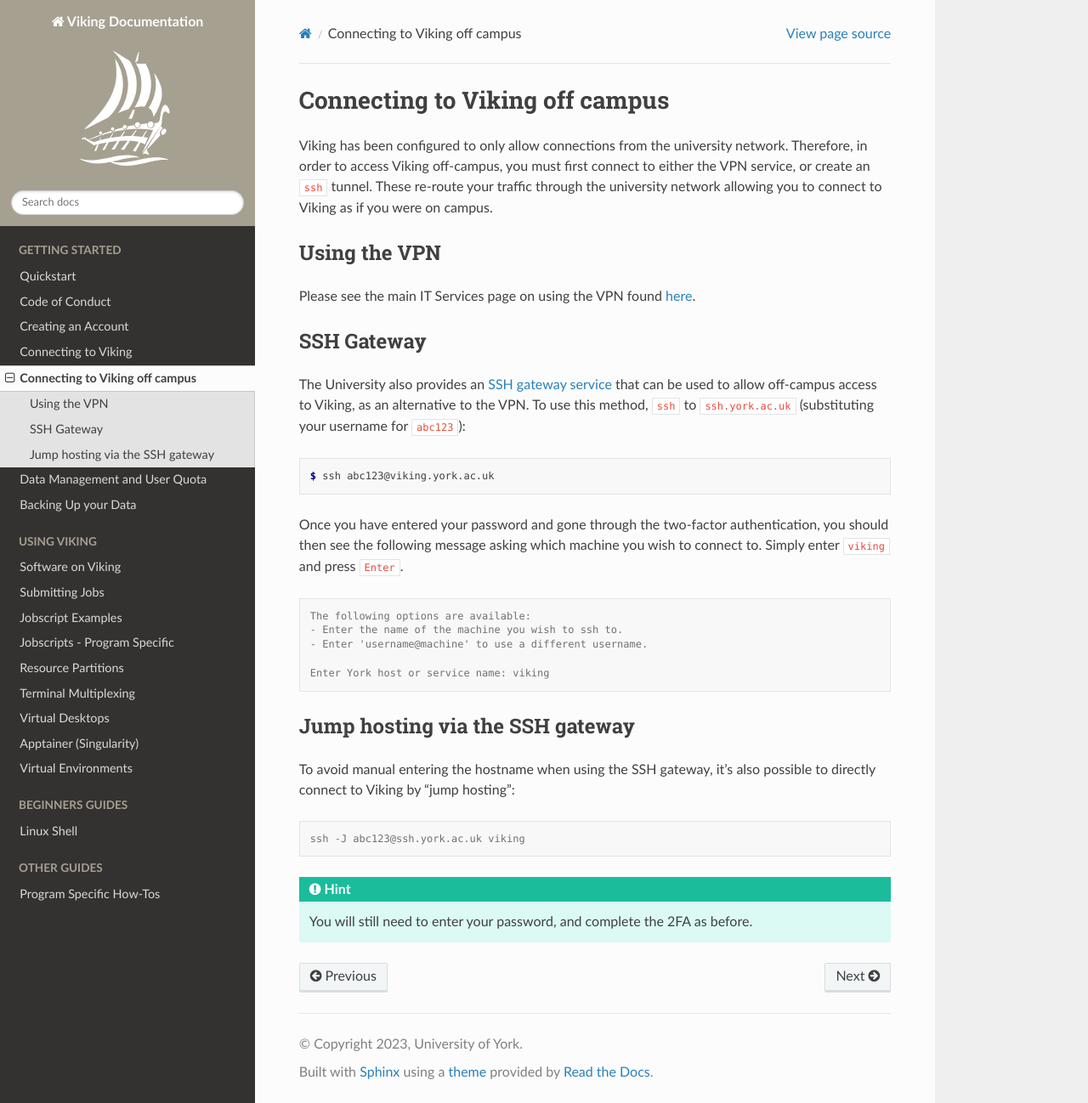
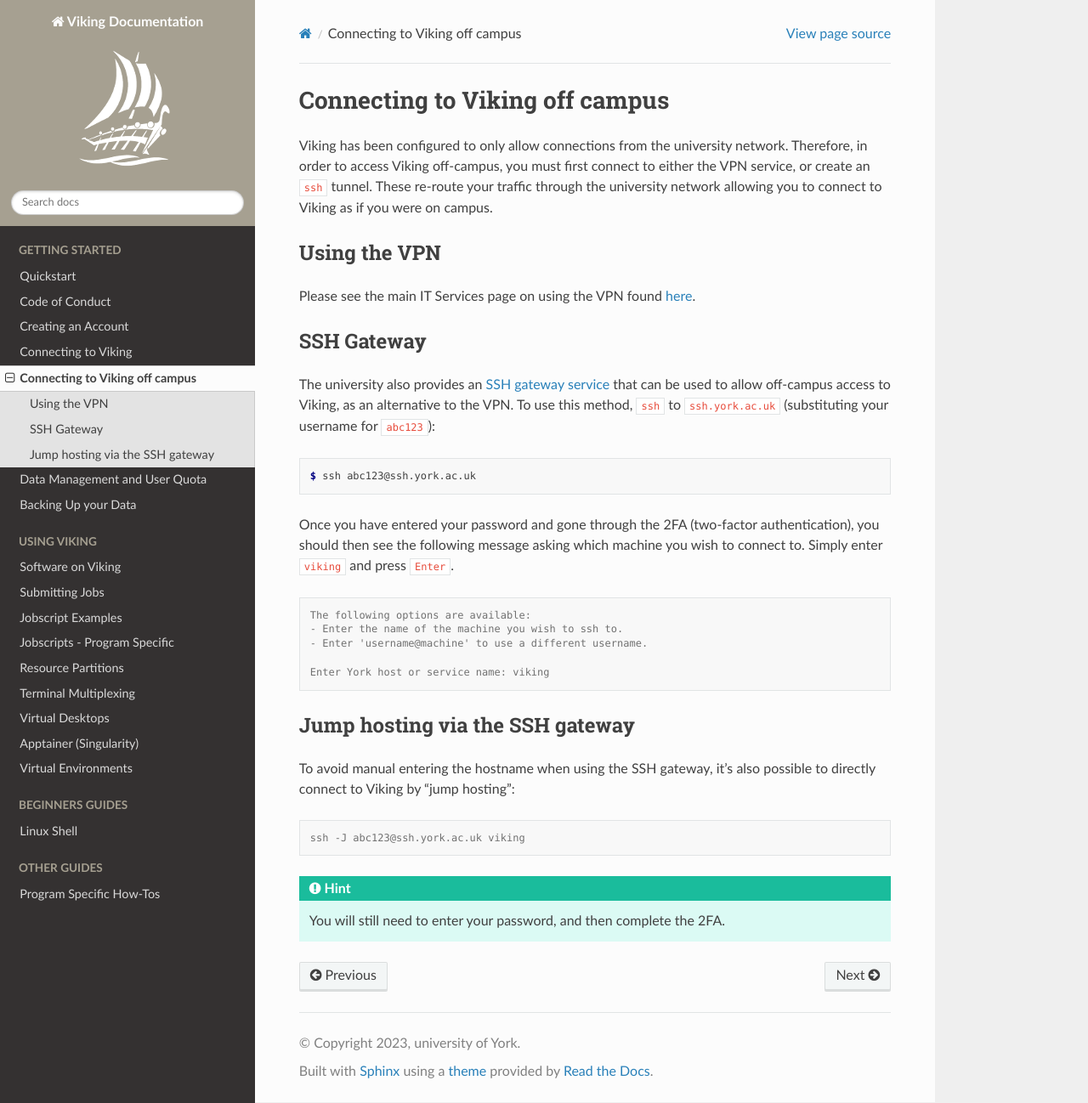
Before and after one commit to university-of-york/research-it-documentation, a Sphinx documentation site: the page built from docs/source/getting_started/connecting_off_campus.rst, in a window 1280 px wide and 1298 px high. Shown: the whole window at 85% size. Built offline with Sphinx 7.4.7 and the Read the Docs theme 2.0.0, drawn with Linux system fonts in a browser that asks for light colours.

Commit message:
corrections spotted by GA

```diff
--- a/docs/source/conf.py
+++ b/docs/source/conf.py
@@ -6,8 +6,8 @@
 # -- Project information
 
 project = 'Viking Documentation'
-copyright = '2023, University of York'
-author = 'University of York'
+copyright = '2023, university of York'
+author = 'university of York'
 
 release = '0.1'
 version = '0.1.0'
--- a/docs/source/getting_started/backing_up.rst
+++ b/docs/source/getting_started/backing_up.rst
@@ -1,7 +1,7 @@
 Backing Up your Data
 ====================
 
-There are two main options depending on how frequently you need to access the data, the University **Filestore** or the **Vault**.
+There are two main options depending on how frequently you need to access the data, the university **Filestore** or the **Vault**.
 
 The **Vault** provides unlimited cold storage and is appropriate for storing sensitive data but retrieving the data can take some time and may incur a charge
 
@@ -22,7 +22,7 @@
 Filestore
 ---------
 
-Please see the University's `Filestore guide <https://www.york.ac.uk/it-services/filestore/rented/>`_ for more information about accessing and using this service.
+Please see the university's `Filestore guide <https://www.york.ac.uk/it-services/filestore/rented/>`_ for more information about accessing and using this service.
 To move your data from Viking and to the Filestore ("Storage"), the address you need to use as an example is::
 
     sftp.york.ac.uk:/shared/storage/<filestore>
--- a/docs/source/getting_started/connecting_off_campus.rst
+++ b/docs/source/getting_started/connecting_off_campus.rst
@@ -14,13 +14,13 @@
 SSH Gateway
 -----------
 
-The University also provides an `SSH gateway service <https://www.york.ac.uk/it-services/services/ssh/>`_ that can be used to allow off-campus access to Viking, as an alternative to the VPN. To use this method, ``ssh`` to ``ssh.york.ac.uk`` (substituting your username for ``abc123``):
+The university also provides an `SSH gateway service <https://www.york.ac.uk/it-services/services/ssh/>`_ that can be used to allow off-campus access to Viking, as an alternative to the VPN. To use this method, ``ssh`` to ``ssh.york.ac.uk`` (substituting your username for ``abc123``):
 
 .. code-block:: console
 
-    $ ssh abc123@viking.york.ac.uk
+    $ ssh abc123@ssh.york.ac.uk
 
-Once you have entered your password and gone through the two-factor authentication, you should then see the following message asking which machine you wish to connect to. Simply enter ``viking`` and press ``Enter``.
+Once you have entered your password and gone through the 2FA (two-factor authentication), you should then see the following message asking which machine you wish to connect to. Simply enter ``viking`` and press ``Enter``.
 
 .. code-block:: console
 
@@ -41,4 +41,5 @@
     ssh -J abc123@ssh.york.ac.uk viking
 
 .. hint::
-    You will still need to enter your password, and complete the 2FA as before.
+
+    You will still need to enter your password, and then complete the 2FA.
--- a/docs/source/getting_started/creating_accounts.rst
+++ b/docs/source/getting_started/creating_accounts.rst
@@ -11,7 +11,7 @@
 
 Project Application
 -------------------
-In order to use Viking, the project PI (or supervisor) must apply for a Viking project account. These will be used to monitor the usage of Viking, and attribute usage by researchers across the University. We ask that the PI who applies for the account is a permanent member of staff, as this will allow us to have a permanent contact for project reporting purposes. You may also nominate a deputy, who can deal with any project enquiries on your behalf. A PI may request more than one project code, such as in the situation when they have multiple projects.
+In order to use Viking, the project PI (or supervisor) must apply for a Viking project account. These will be used to monitor the usage of Viking, and attribute usage by researchers across the university. We ask that the PI who applies for the account is a permanent member of staff, as this will allow us to have a permanent contact for project reporting purposes. You may also nominate a deputy, who can deal with any project enquiries on your behalf. A PI may request more than one project code, such as in the situation when they have multiple projects.
 
 .. attention::
 
--- a/docs/source/getting_started/data_management_and_user_quota.rst
+++ b/docs/source/getting_started/data_management_and_user_quota.rst
@@ -250,4 +250,4 @@
 DropOff Service
 ---------------
 
-The York `DropOff Service <https://www.york.ac.uk/it-services/services/dropoff/>`_ is a web page that lets you easily and securely exchange files up to 128G with University staff and students or external people. Files are automatically deleted after 14 days and all files are transferred across the network `securely encrypted <https://dropoff.york.ac.uk/security>`_.
+The York `DropOff Service <https://www.york.ac.uk/it-services/services/dropoff/>`_ is a web page that lets you easily and securely exchange files up to 128G with university staff and students or external people. Files are automatically deleted after 14 days and all files are transferred across the network `securely encrypted <https://dropoff.york.ac.uk/security>`_.
--- a/docs/source/using_viking/jobscripts_program_specific.rst
+++ b/docs/source/using_viking/jobscripts_program_specific.rst
@@ -783,7 +783,7 @@
 
     #!/usr/bin/env bash
 
-    ## Slurm template for using batchtools on Viking at the University of York
+    ## Slurm template for using batchtools on Viking at the university of York
     ## Modified from https://github.com/mllg/batchtools/blob/master/inst/templates/slurm-lido3.tmpl
     ## Author: Stuart Lacy
     ## Date: 2023-07-13
```
